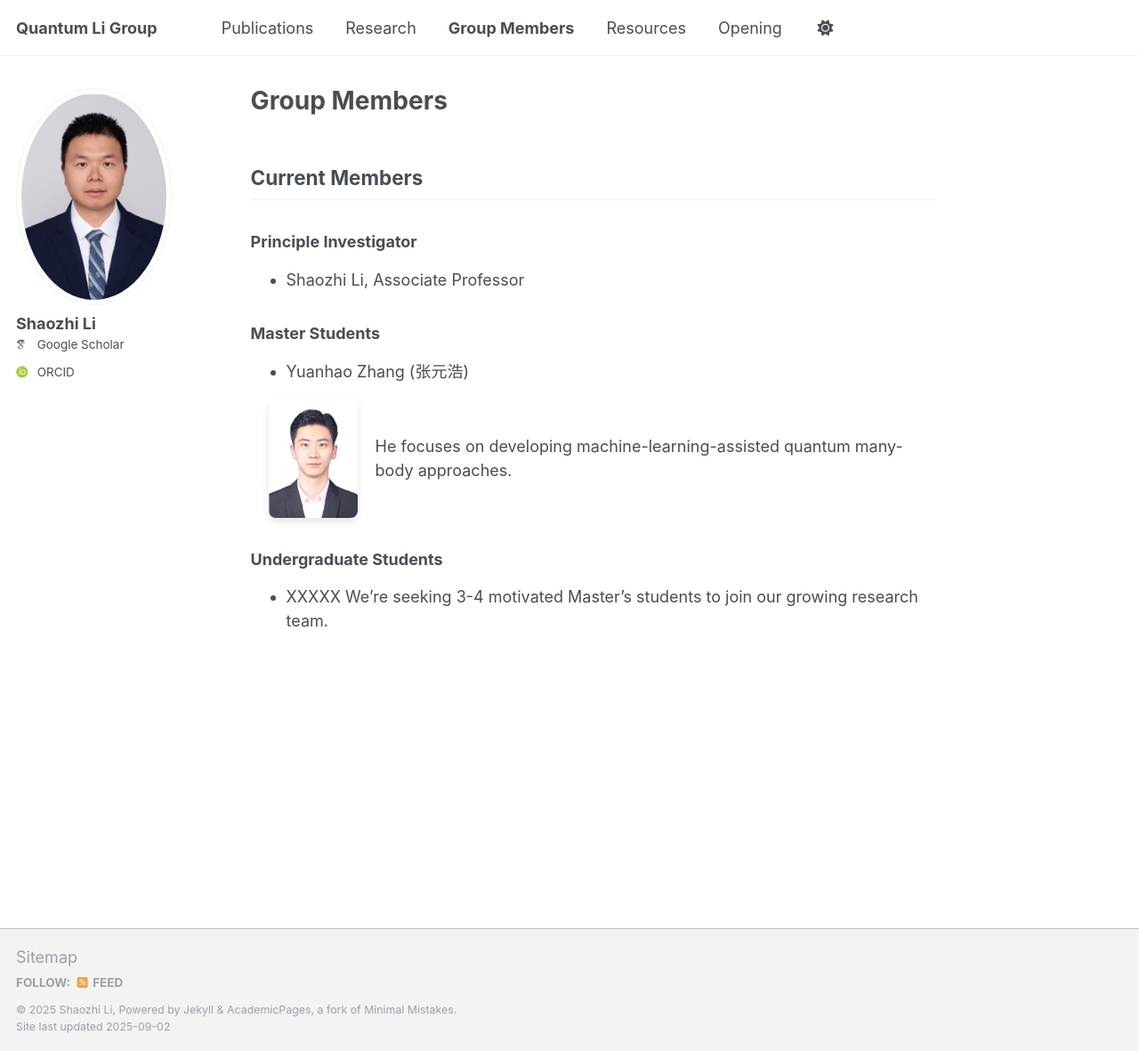
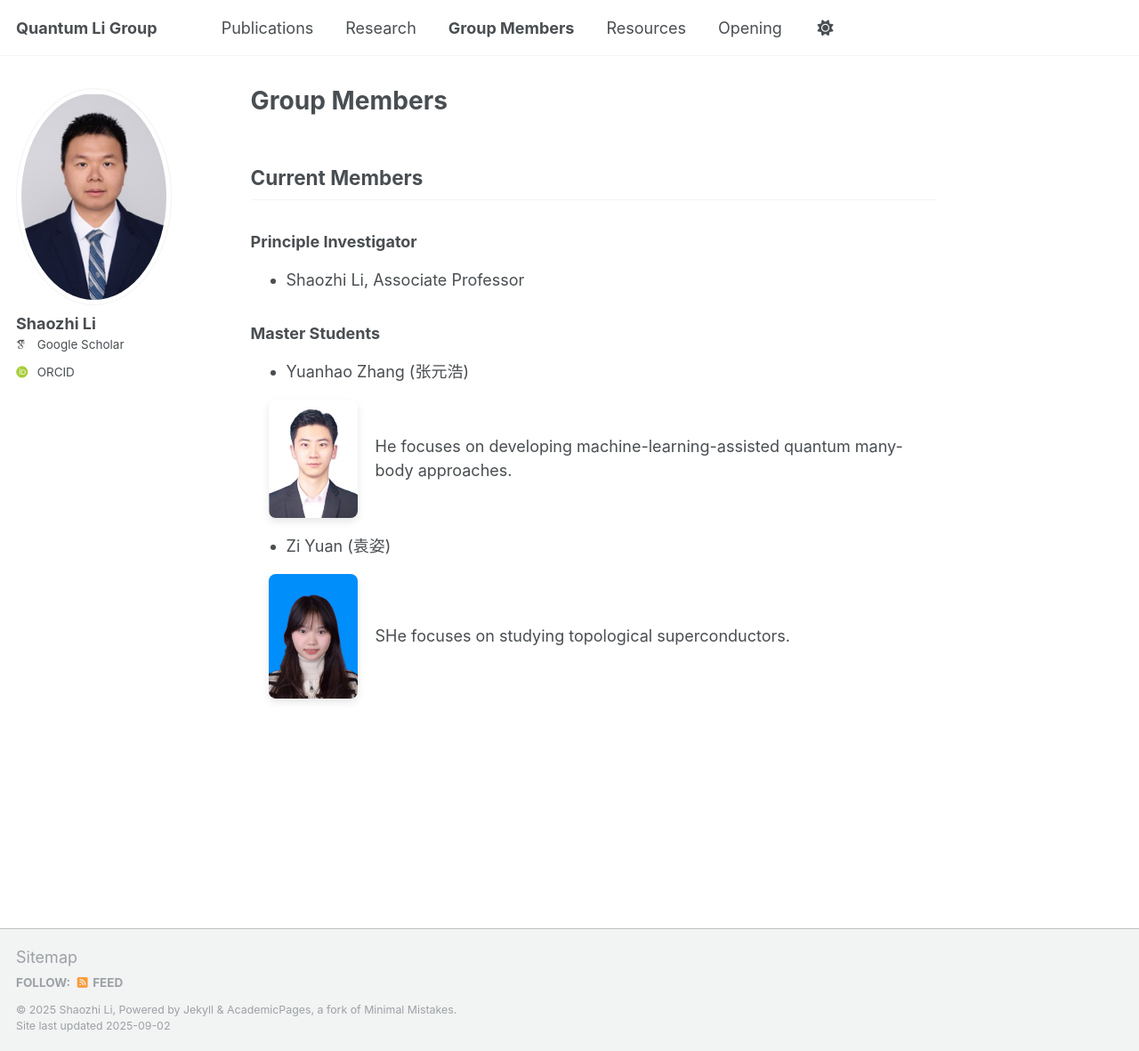
Before and after one commit to quantumligroup/quantumligroup.github.io, a Jekyll site: the page built from _pages/group-members.md, in a window 1280 px wide and 1181 px high. Shown: the whole window at 89% size. Built offline with Jekyll 4.4.1, drawn with Linux system fonts in a browser that asks for light colours; some web fonts are replaced; a script that is not in the unit is left out.

Commit message:
change 24

```diff
--- a/_pages/group-members.md
+++ b/_pages/group-members.md
@@ -20,7 +20,12 @@ permalink: /group-members/
     </div>
   </div>
 
-
-### Undergraduate Students
-- XXXXX
-We're seeking 3-4 motivated Master's students to join our growing research team.
+- Zi Yuan (袁姿)
+<div style="display: flex; align-items: center; margin: 15px 0 15px 20px; gap: 20px;">
+    <div style="flex-shrink: 0;">
+      <img src="../images/yuanzi.jpg" width="100" style="border-radius: 8px; box-shadow: 0 4px 8px rgba(0,0,0,0.1);">
+    </div>
+    <div style="font-style: regular;">
+      SHe focuses on studying topological superconductors.
+    </div>
+  </div>
```
Also changed, not shown: opening.md (+1 -9 lines), images/yuanzi.jpg (added), 1 other file.
